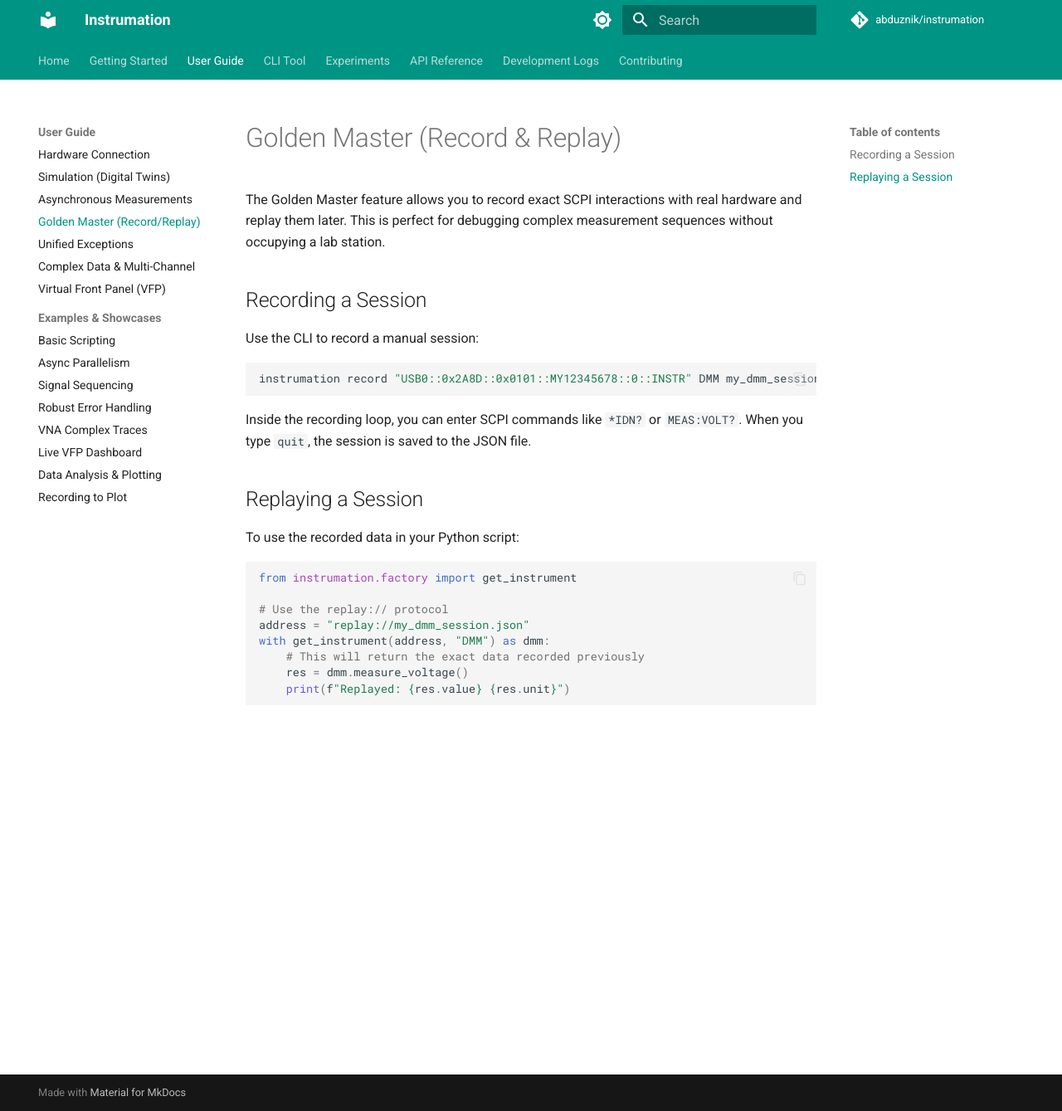
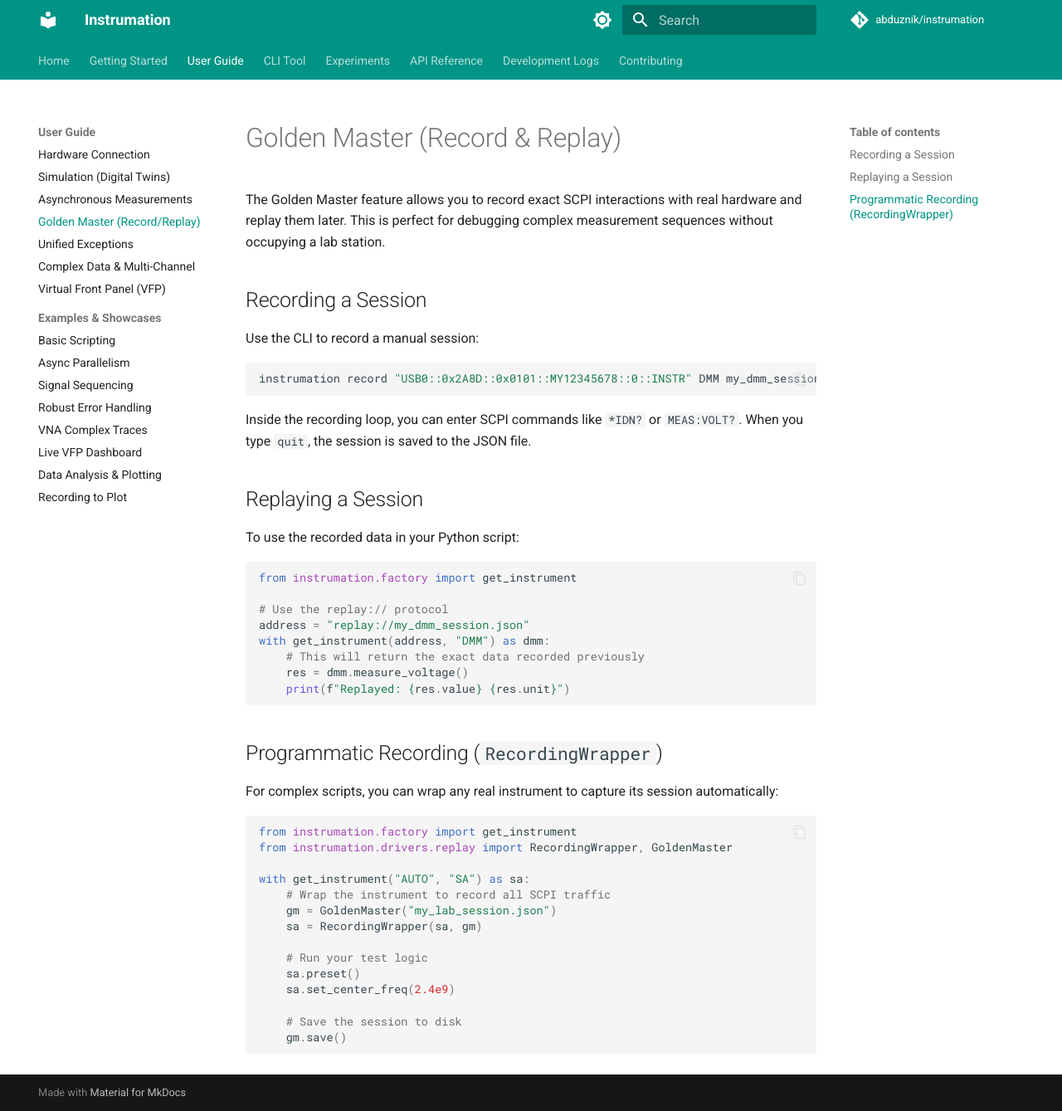
Before and after one commit to abduznik/instrumation, an MkDocs documentation site: the page built from docs/user_guide/golden_master.md, in a window 1280 px wide and 1339 px high. Shown: the whole window at 83% size. Built offline with MkDocs 1.6.1 and Material for MkDocs 9.7.7, drawn with Linux system fonts in a browser that asks for light colours; comment, search, counter and statistics services are not loaded.

Commit message:
docs: sync all features with v0.2.0 release documentation

````diff
--- a/docs/user_guide/golden_master.md
+++ b/docs/user_guide/golden_master.md
@@ -26,3 +26,24 @@ with get_instrument(address, "DMM") as dmm:
     res = dmm.measure_voltage()
     print(f"Replayed: {res.value} {res.unit}")
 ```
+
+## Programmatic Recording (`RecordingWrapper`)
+
+For complex scripts, you can wrap any real instrument to capture its session automatically:
+
+```python
+from instrumation.factory import get_instrument
+from instrumation.drivers.replay import RecordingWrapper, GoldenMaster
+
+with get_instrument("AUTO", "SA") as sa:
+    # Wrap the instrument to record all SCPI traffic
+    gm = GoldenMaster("my_lab_session.json")
+    sa = RecordingWrapper(sa, gm)
+
+    # Run your test logic
+    sa.preset()
+    sa.set_center_freq(2.4e9)
+
+    # Save the session to disk
+    gm.save()
+```
````
Also changed, not shown: docs/index.md (+5 -5 lines).
